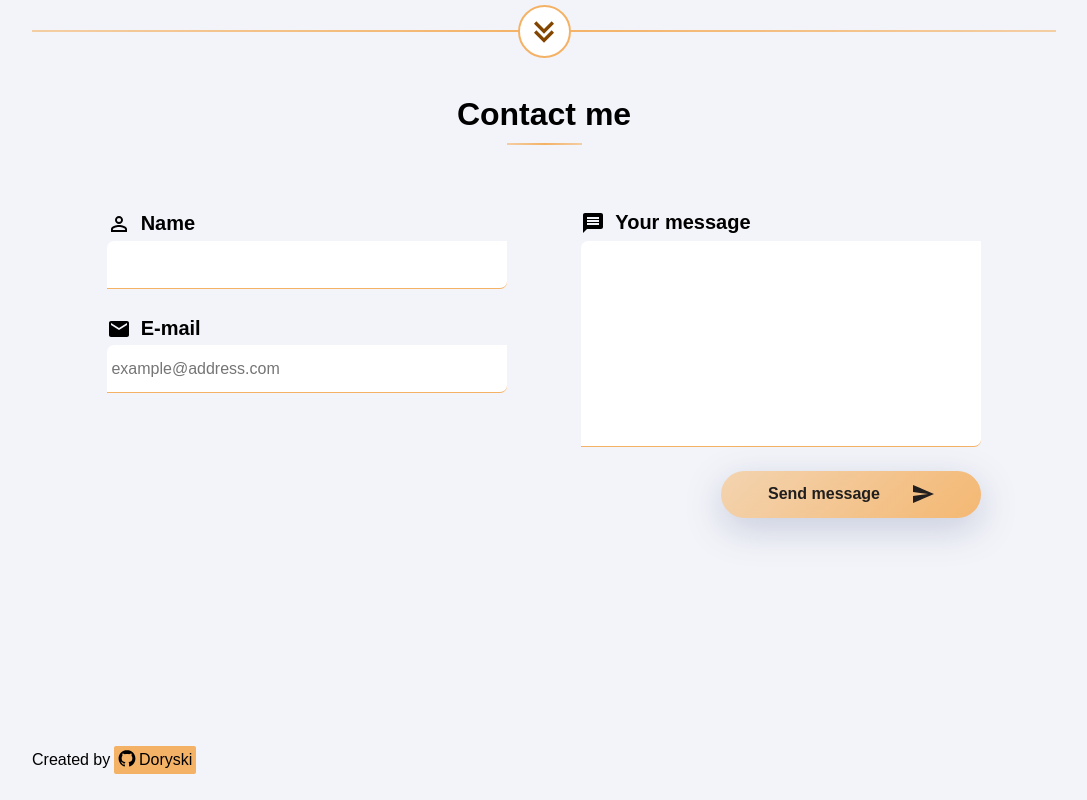
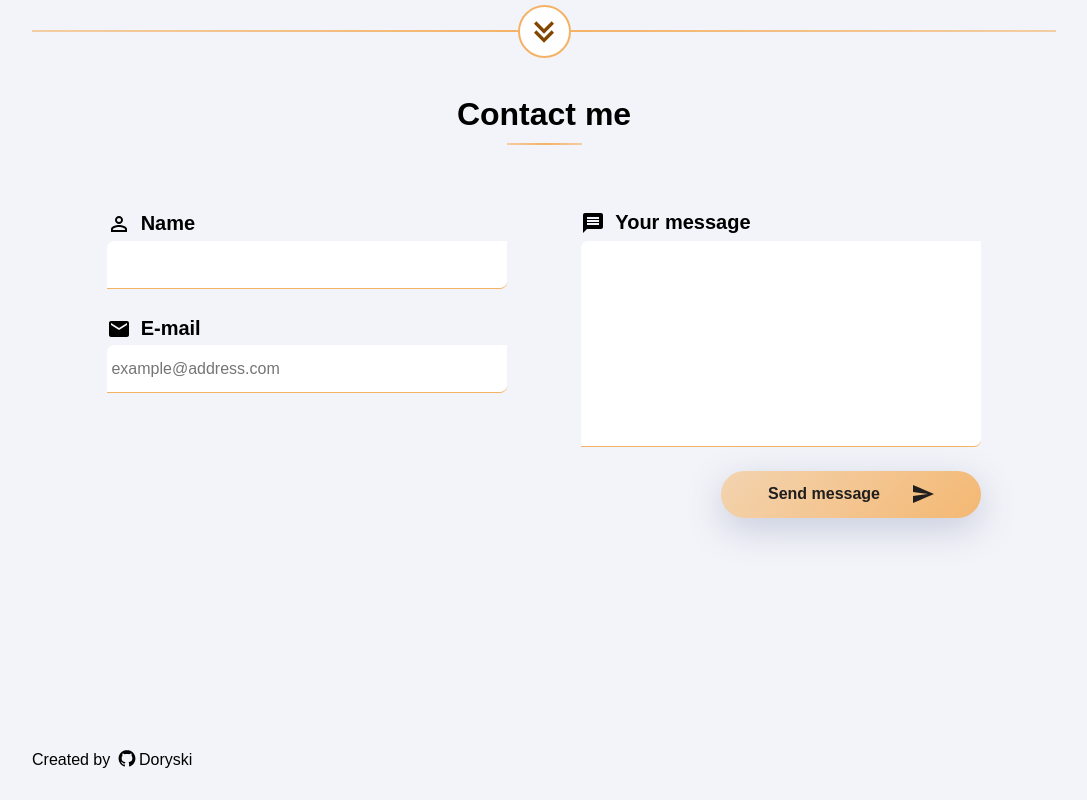
Before and after one commit to Doryski/portfolio, a Next.js app: page / in a window 1280 px wide. Shown: the part 2189-2989 px from the top of the page, without its empty margins (96-1183 px from the left). Built offline with nearby package versions, Linux system fonts and the light colour scheme; a web font is replaced by a local one.

Commit message:
changed color for github link

```diff
--- a/components/Footer/index.tsx
+++ b/components/Footer/index.tsx
@@ -27,11 +27,11 @@ export const GitHubLinks = styled.a`
 	padding-left: 0.05em;
 	padding-right: 0.25em;
 	align-items: center;
-	background-color: ${({ theme }) => theme.colors.primary};
+	background-color: transparent;
 	transition: background-color 0.3s;
 	border-radius: 2px;
 	&:hover {
-		background-color: transparent;
+		background-color: ${({ theme }) => theme.colors.primary};
 	}
 `
 export const Wrapper = styled.footer`
```
